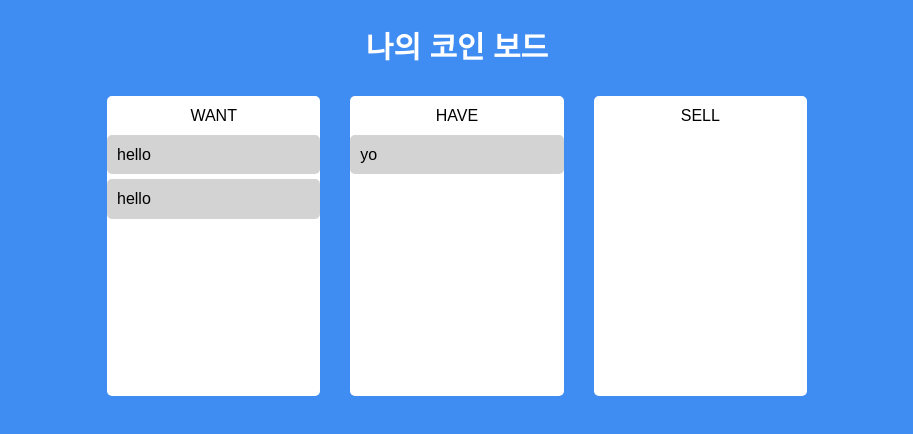
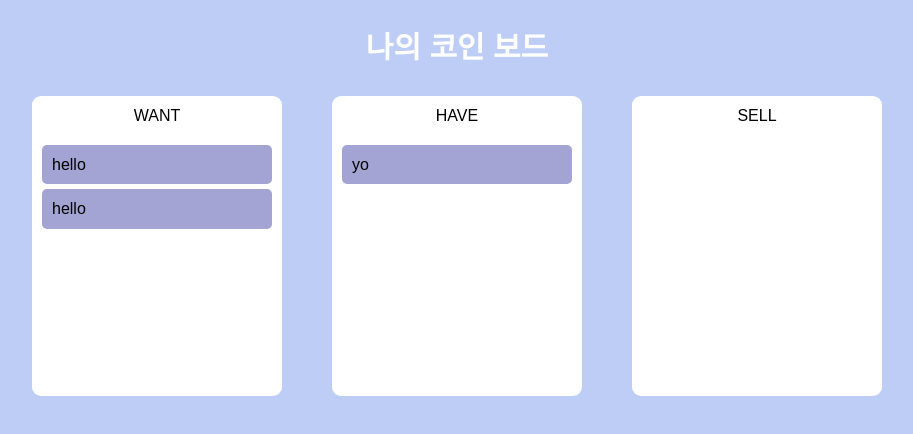
Before and after one commit to wjstjdus96/Coin-Tracker, a React (Create React App) app: page /board in a window 1280 px wide. Shown: the top 434 px of the page, without its empty margins (183-1096 px from the left). Built offline with nearby package versions, Linux system fonts and the light colour scheme.

Commit message:
feat: 보드 드래그드롭 기능 구현

```diff
--- a/src/routes/Board/Board.tsx
+++ b/src/routes/Board/Board.tsx
@@ -3,12 +3,11 @@ import { Droppable, Draggable } from "react-beautiful-dnd";
 import { ICoin } from "../../atoms";
 import Card from "./Card";
 
-const Wrapper = styled.div`
+const Wrapper = styled.div<IWrapper>`
   background-color: white;
   padding-top: 10px;
-  border-radius: 5px;
+  border-radius: 9px;
   min-height: 300px;
-
   display: flex;
   flex-direction: column;
 `;
@@ -17,26 +16,52 @@ const BoardTitle = styled.h2`
   font-weight: 500;
   margin-bottom: 10px;
 `;
-const Area = styled.div``;
+const Area = styled.div<IArea>`
+  background-color: ${(props) =>
+    props.isDraggingOver
+      ? "#b2bec3"
+      : props.isDraggingFromthis
+      ? "#dfe6e9 "
+      : "transparent"};
+  flex-grow: 1;
+  padding: 10px;
+  transition: background-color 0.3s ease-in-out;
+`;
+
+interface IArea {
+  isDraggingOver: boolean;
+  isDraggingFromthis: boolean;
+}
+
+interface IWrapper {
+  isDragging: boolean;
+}
 
 interface IBoardProps {
   boardId: string;
   coins: ICoin[];
+  index: number;
 }
 
-function Board({ boardId, coins }: IBoardProps) {
+function Board({ boardId, coins, index }: IBoardProps) {
   return (
-    <Draggable draggableId={boardId} index={+boardId}>
-      {(provided) => (
+    <Draggable draggableId={boardId} index={index} key={boardId}>
+      {(provided, snapshot) => (
         <Wrapper
           {...provided.dragHandleProps}
           {...provided.draggableProps}
           ref={provided.innerRef}
+          isDragging={snapshot.isDragging}
         >
           <BoardTitle>{boardId}</BoardTitle>
-          <Droppable droppableId={boardId}>
+          <Droppable droppableId={boardId} type="coin">
             {(provided, snapshot) => (
-              <Area ref={provided.innerRef} {...provided.droppableProps}>
+              <Area
+                ref={provided.innerRef}
+                {...provided.droppableProps}
+                isDraggingOver={snapshot.isDraggingOver}
+                isDraggingFromthis={Boolean(snapshot.draggingFromThisWith)}
+              >
                 {coins.map((coin, idx) => (
                   <Card
                     coinId={coin.id + ""}
--- a/src/routes/Board/BoardList.tsx
+++ b/src/routes/Board/BoardList.tsx
@@ -1,4 +1,9 @@
-import { DragDropContext, Droppable, Draggable } from "react-beautiful-dnd";
+import {
+  DragDropContext,
+  Droppable,
+  Draggable,
+  DropResult,
+} from "react-beautiful-dnd";
 import { useRecoilState, useRecoilValue } from "recoil";
 import styled from "styled-components";
 import { boardState, coinState } from "../../atoms";
@@ -10,7 +15,7 @@ const Wrapper = styled.div`
   align-items: center;
   flex-direction: column;
   margin: 0 auto;
-  max-width: 700px;
+  max-width: 850px;
   width: 100%;
 `;
 
@@ -25,24 +30,61 @@ const Boards = styled.div`
   display: grid;
   width: 100%;
   grid-template-columns: repeat(3, 1fr);
-  gap: 30px;
+  gap: 50px;
 `;
 
 function BoardList() {
   const [boards, setBoards] = useRecoilState(boardState);
   const [coins, setCoins] = useRecoilState(coinState);
-  const onDragEnd = () => {};
+  const onDragEnd = (info: DropResult) => {
+    console.log(info);
+    const { destination, source } = info;
+
+    if (!destination) return;
+
+    if (source.droppableId === "boards") {
+      setBoards((prev) => {
+        const boardCopy = [...prev];
+        const item = boardCopy.splice(source.index, 1)[0];
+        boardCopy.splice(destination.index, 0, item);
+        return boardCopy;
+      });
+    } else if (source.droppableId === destination?.droppableId) {
+      setCoins((allBoards) => {
+        const boardCopy = [...allBoards[source.droppableId]];
+        const item = boardCopy.splice(source.index, 1)[0];
+        boardCopy.splice(destination.index, 0, item);
+        return {
+          ...allBoards,
+          [source.droppableId]: boardCopy,
+        };
+      });
+    } else if (destination.droppableId !== source.droppableId) {
+      setCoins((allBoards) => {
+        const destinationCopy = [...allBoards[destination.droppableId]];
+        const sourceCopy = [...allBoards[source.droppableId]];
+        const item = sourceCopy.splice(source.index, 1)[0];
+        destinationCopy.splice(destination.index, 0, item);
+        return {
+          ...allBoards,
+          [source.droppableId]: sourceCopy,
+          [destination.droppableId]: destinationCopy,
+        };
+      });
+    }
+  };
 
   return (
     <DragDropContext onDragEnd={onDragEnd}>
       <Wrapper>
         <Title>나의 코인 보드</Title>
-        <Droppable droppableId="boards">
-          {(provided) => (
+        <Droppable droppableId="boards" direction="horizontal" type="boards">
+          {(provided, snapshot) => (
             <Boards ref={provided.innerRef} {...provided.droppableProps}>
               {boards.map((boardId, idx) => (
                 <Board
                   key={idx}
+                  index={idx}
                   boardId={boardId}
                   coins={coins[boardId]}
                 ></Board>
--- a/src/routes/Board/Card.tsx
+++ b/src/routes/Board/Card.tsx
@@ -5,7 +5,7 @@ const Wrapper = styled.div`
   border-radius: 5px;
   margin-bottom: 5px;
   padding: 10px 10px;
-  background-color: lightgrey;
+  background-color: #a3a3d4;
 `;
 
 interface ICardProps {
@@ -16,7 +16,7 @@ interface ICardProps {
 
 function Card({ coinId, coinText, index }: ICardProps) {
   return (
-    <Draggable draggableId={coinId} index={index}>
+    <Draggable draggableId={coinId} index={index} key={coinId}>
       {(provided) => (
         <Wrapper
           ref={provided.innerRef}
--- a/src/theme.ts
+++ b/src/theme.ts
@@ -18,7 +18,7 @@ export const lightTheme: DefaultTheme = {
   textColor: "white",
   accentColor: "white",
   cardBgColor: "white",
-  bgColor: "#3F8CF2",
+  bgColor: "#BDCDF6",
   boardColor: "#DADFE9",
   cardColor: "white",
 };
```
